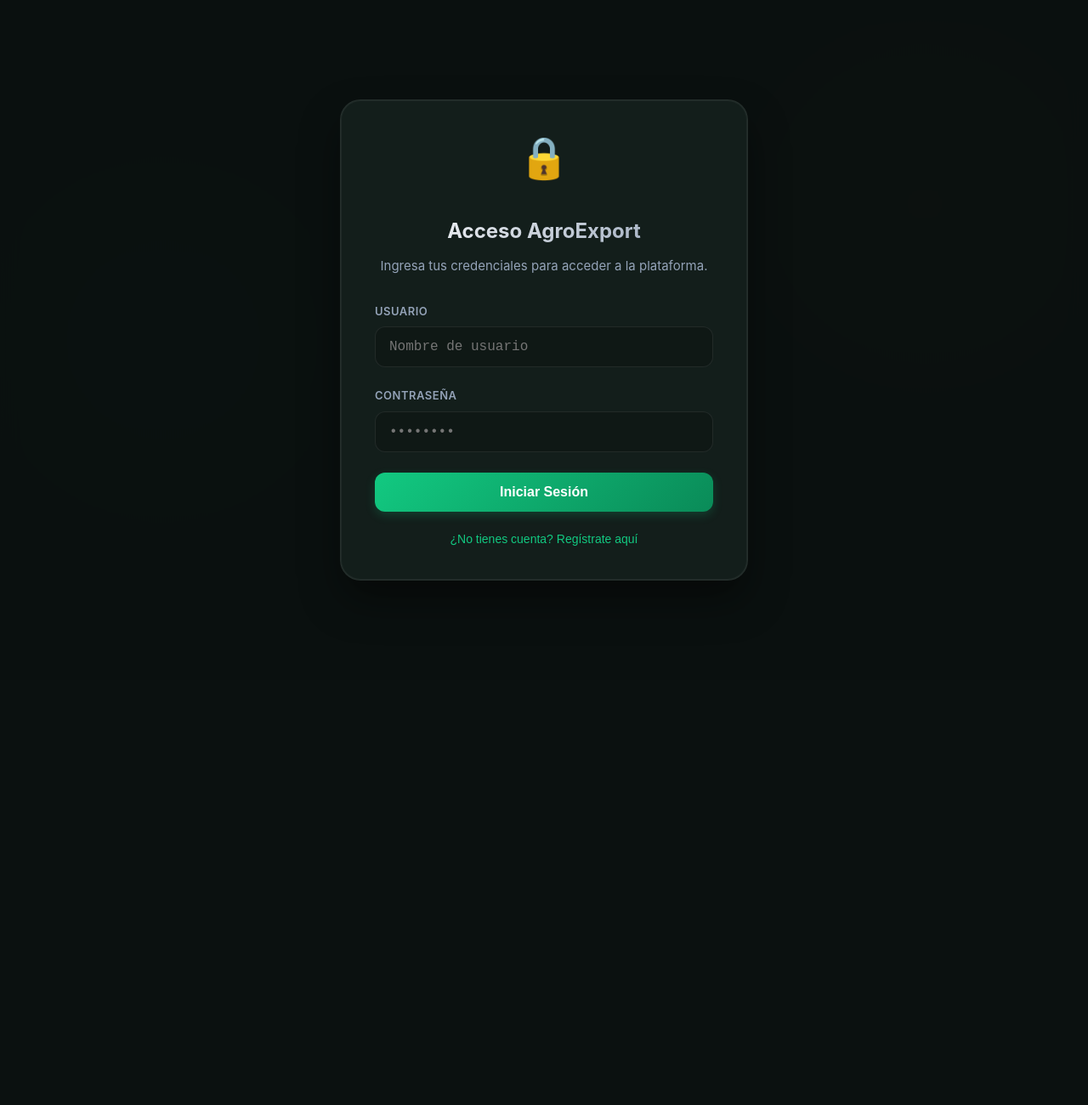
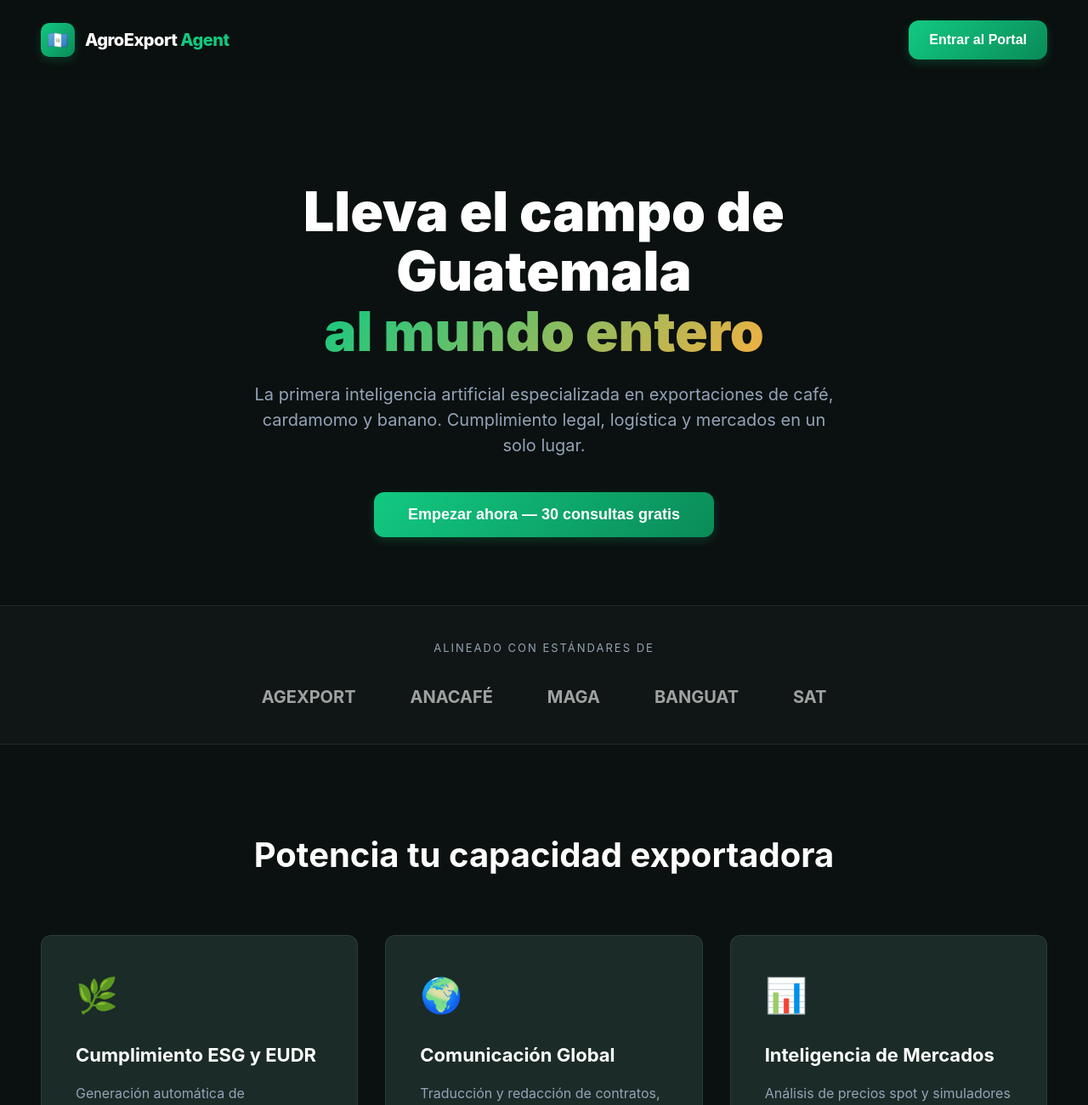
Before and after one commit to morispolanco/exporta, a React (Vite) app: page / in a window 1280 px wide. Shown: the top 1300 px of the page at 85% size. Before the commit the page ends 800 px from the top, so only its background shows below. Built offline with nearby package versions, Linux system fonts and the light colour scheme; no server answers.

Commit message:
Add premium Landing Page for AgroExport Intelligence

```diff
--- a/src/App.jsx
+++ b/src/App.jsx
@@ -3,6 +3,7 @@ import ApiKeyModal from './components/ApiKeyModal'
 import Sidebar from './components/Sidebar'
 import ChatWindow from './components/ChatWindow'
 
+import LandingPage from './components/LandingPage'
 import LoginPage from './components/LoginPage'
 import AdminPage from './components/AdminPage'
 import VoiceGuideBot from './components/VoiceGuideBot'
@@ -11,6 +12,7 @@ function App() {
   const [apiKey, setApiKey] = useState(import.meta.env.VITE_OPENROUTER_API_KEY || '')
   const [user, setUser] = useState(null)
   const [isAdminMode, setIsAdminMode] = useState(false)
+  const [showLogin, setShowLogin] = useState(false)
 
   const handleRegister = (username, password) => {
     const users = JSON.parse(localStorage.getItem('expo_users') || '[]')
@@ -59,9 +61,14 @@ function App() {
   const logout = () => {
     setUser(null)
     setIsAdminMode(false)
+    setShowLogin(false)
   }
 
-  if (!user) {
+  if (!user && !showLogin) {
+    return <LandingPage onGetStarted={() => setShowLogin(true)} />
+  }
+
+  if (!user && showLogin) {
     return <LoginPage onLogin={handleLogin} onRegister={handleRegister} />
   }
 
--- /dev/null
+++ b/src/components/LandingPage.jsx
@@ -0,0 +1,107 @@
+import React from 'react';
+
+export default function LandingPage({ onGetStarted }) {
+  const features = [
+    {
+      title: "Cumplimiento ESG y EUDR",
+      desc: "Generación automática de declaraciones de Due Diligence y checklists para Rainforest Alliance y GlobalGAP.",
+      icon: "🌿"
+    },
+    {
+      title: "Comunicación Global",
+      desc: "Traducción y redacción de contratos, proformas y RFQs en inglés, francés, alemán y japonés.",
+      icon: "🌍"
+    },
+    {
+      title: "Inteligencia de Mercados",
+      desc: "Análisis de precios spot y simuladores de margen FOB basados en datos reales de Guatemala.",
+      icon: "📊"
+    },
+    {
+      title: "Logística Optimizada",
+      desc: "Calendarios de cosecha por región y recomendaciones de contenedores (Dry/Reefer).",
+      icon: "🚢"
+    }
+  ];
+
+  return (
+    <div className="landing-container" style={{
+      background: 'var(--color-dark-bg)',
+      minHeight: '100vh',
+      color: '#fff',
+      overflowX: 'hidden'
+    }}>
+      {/* Hero Section */}
+      <nav style={{ padding: '24px 48px', display: 'flex', justifyContent: 'space-between', alignItems: 'center', background: 'rgba(11, 17, 16, 0.8)', backdropFilter: 'blur(10px)', position: 'sticky', top: 0, zIndex: 100 }}>
+        <div style={{ display: 'flex', alignItems: 'center', gap: '12px' }}>
+          <div className="logo-icon">🇬🇹</div>
+          <span style={{ fontWeight: 800, fontSize: '20px', letterSpacing: '-0.5px' }}>AgroExport <span style={{ color: 'var(--color-primary)' }}>Agent</span></span>
+        </div>
+        <button className="btn-primary" onClick={onGetStarted}>Entrar al Portal</button>
+      </nav>
+
+      <header style={{ padding: '120px 48px 80px', textAlign: 'center', position: 'relative' }}>
+        <div style={{
+          position: 'absolute',
+          top: '50%',
+          left: '50%',
+          transform: 'translate(-50%, -50%)',
+          width: '600px',
+          height: '600px',
+          background: 'radial-gradient(circle, rgba(18, 201, 129, 0.1) 0%, transparent 70%)',
+          zIndex: -1
+        }}></div>
+        <h1 style={{ fontSize: '64px', fontWeight: 900, lineHeight: 1.1, marginBottom: '24px', maxWidth: '900px', margin: '0 auto 24px' }}>
+          Lleva el campo de Guatemala <br/>
+          <span style={{ background: 'linear-gradient(135deg, var(--color-primary), var(--color-secondary))', WebkitBackgroundClip: 'text', WebkitTextFillColor: 'transparent' }}>al mundo entero</span>
+        </h1>
+        <p style={{ fontSize: '20px', color: 'var(--color-text-muted)', maxWidth: '700px', margin: '0 auto 40px' }}>
+          La primera inteligencia artificial especializada en exportaciones de café, cardamomo y banano. Cumplimiento legal, logística y mercados en un solo lugar.
+        </p>
+        <div style={{ display: 'flex', gap: '16px', justifyContent: 'center' }}>
+          <button className="btn-primary" style={{ padding: '16px 40px', fontSize: '18px' }} onClick={onGetStarted}>Empezar ahora — 30 consultas gratis</button>
+        </div>
+      </header>
+
+      {/* Partners */}
+      <section style={{ padding: '40px 48px', borderTop: '1px solid var(--color-border)', borderBottom: '1px solid var(--color-border)', textAlign: 'center', background: 'rgba(255,255,255,0.02)' }}>
+        <p style={{ fontSize: '13px', textTransform: 'uppercase', letterSpacing: '2px', color: 'var(--color-text-muted)', marginBottom: '32px' }}>Alineado con estándares de</p>
+        <div style={{ display: 'flex', justifyContent: 'center', gap: '64px', opacity: 0.6, flexWrap: 'wrap' }}>
+          <strong style={{ fontSize: '20px' }}>AGEXPORT</strong>
+          <strong style={{ fontSize: '20px' }}>ANACAFÉ</strong>
+          <strong style={{ fontSize: '20px' }}>MAGA</strong>
+          <strong style={{ fontSize: '20px' }}>BANGUAT</strong>
+          <strong style={{ fontSize: '20px' }}>SAT</strong>
+        </div>
+      </section>
+
+      {/* Features */}
+      <section style={{ padding: '100px 48px' }}>
+        <h2 style={{ textAlign: 'center', fontSize: '40px', marginBottom: '64px' }}>Potencia tu capacidad exportadora</h2>
+        <div style={{ display: 'grid', gridTemplateColumns: 'repeat(auto-fit, minmax(280px, 1fr))', gap: '32px', maxWidth: '1200px', margin: '0 auto' }}>
+          {features.map((f, i) => (
+            <div key={i} className="module-item" style={{ padding: '40px', background: 'var(--color-dark-surface-elevated)', border: '1px solid var(--color-border)' }}>
+              <div style={{ fontSize: '40px', marginBottom: '24px' }}>{f.icon}</div>
+              <h3 style={{ fontSize: '22px', marginBottom: '16px', color: '#fff' }}>{f.title}</h3>
+              <p style={{ color: 'var(--color-text-muted)', lineHeight: 1.6 }}>{f.desc}</p>
+            </div>
+          ))}
+        </div>
+      </section>
+
+      {/* CTA Section */}
+      <section style={{ padding: '100px 48px', textAlign: 'center', background: 'linear-gradient(rgba(18, 201, 129, 0.05), transparent)' }}>
+        <div style={{ maxWidth: '800px', margin: '0 auto', padding: '64px', borderRadius: '40px', background: 'var(--color-dark-surface)', border: '1px solid var(--color-border)', boxShadow: '0 40px 80px rgba(0,0,0,0.3)' }}>
+          <h2 style={{ fontSize: '36px', marginBottom: '24px' }}>¿Listo para tu próximo embarque?</h2>
+          <p style={{ marginBottom: '40px', color: 'var(--color-text-muted)', fontSize: '18px' }}>Únete a los exportadores guatemaltecos que ya están optimizando sus procesos con inteligencia artificial.</p>
+          <button className="btn-primary" style={{ padding: '16px 40px', fontSize: '18px' }} onClick={onGetStarted}>Crear mi cuenta gratuita</button>
+        </div>
+      </section>
+
+      <footer style={{ padding: '64px 48px', textAlign: 'center', color: 'var(--color-text-muted)', fontSize: '14px', borderTop: '1px solid var(--color-border)' }}>
+        <p>© 2026 AgroExport Intelligence Agent. Desarrollado para el mercado guatemalteco.</p>
+        <p style={{ marginTop: '12px' }}>Soporte: mp@ufm.edu</p>
+      </footer>
+    </div>
+  );
+}
```
